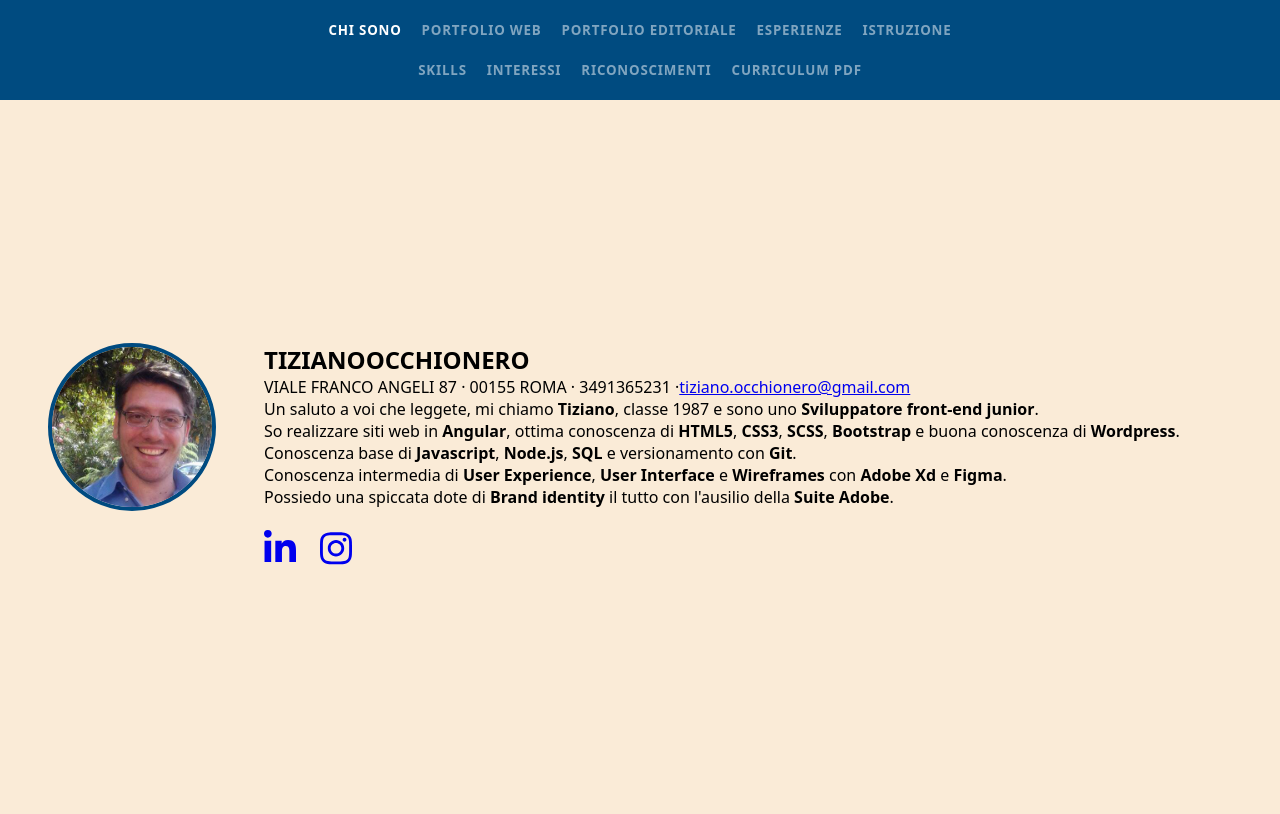
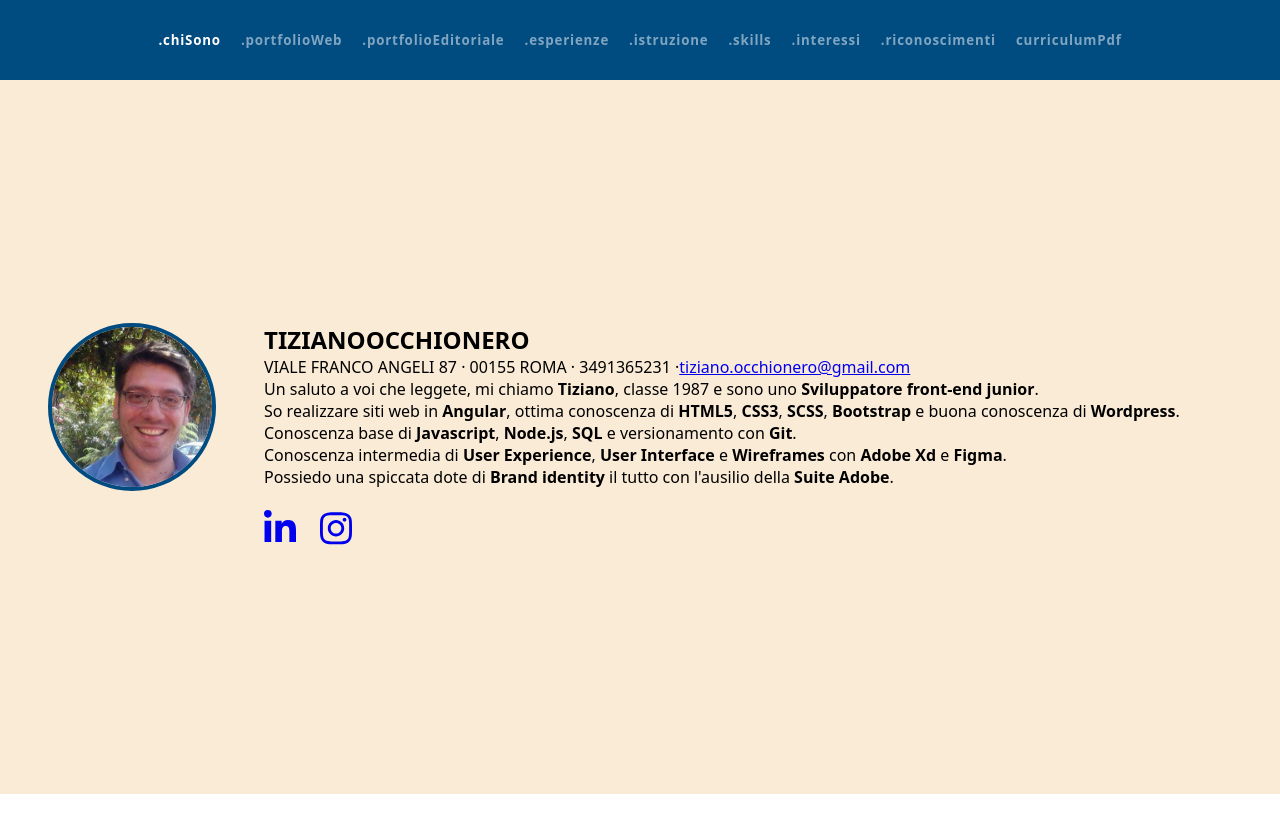
Before and after one commit to tiziano-occhionero/CvTizianoOcchionero, an Angular app in the folder CvTizianoOcchionero/: page / in a window 1280 px wide. Built offline with nearby package versions, Linux system fonts and the light colour scheme.

Commit message:
navbar decente, sistemata

```diff
--- a/CvTizianoOcchionero/src/app/home/home.component.css
+++ b/CvTizianoOcchionero/src/app/home/home.component.css
@@ -42,6 +42,7 @@ section {
 
 .recapiti {
     display: flex;
+    flex-wrap: wrap;
 }
 
 .social-icon{
--- a/CvTizianoOcchionero/src/app/navbar/navbar.component.css
+++ b/CvTizianoOcchionero/src/app/navbar/navbar.component.css
@@ -1,20 +1,24 @@
 nav{
+
     display: flex;
     justify-content: center;
-    width: 100%;
-    height: 40px;
+    flex-wrap: wrap;
+    min-height: 60px;
     background-color: #004b80;
+    gap: 15px 20px;
+    padding: 10px 40px;
+
 }
 
 button{
-    margin: 0 10px;
+    /*margin: 10px;*/
     background-color: transparent;
     border: 0;
     color: rgba(255, 255, 255, 0.5);
     text-decoration: none;
     font-weight: 800;
     letter-spacing: 0.05rem;
-    text-transform: uppercase;
+
 }
 
 button:hover {
--- a/CvTizianoOcchionero/src/app/navbar/navbar.component.html
+++ b/CvTizianoOcchionero/src/app/navbar/navbar.component.html
@@ -1,13 +1,11 @@
-<nav style="padding-top: 10px; padding-bottom: 0;">
-    <button routerLink="" routerLinkActive="acceso">Chi sono</button>
-    <button routerLink="portfolioweb" routerLinkActive="acceso">Portfolio Web</button>
-    <button routerLink="portfolioeditoriale" routerLinkActive="acceso">Portfolio Editoriale</button>
-    <button routerLink="esperienze" routerLinkActive="acceso">Esperienze</button>
-    <button routerLink="studi" routerLinkActive="acceso">Istruzione</button>
+<nav>
+    <button routerLink="" routerLinkActive="acceso">.chiSono</button>
+    <button routerLink="portfolioweb" routerLinkActive="acceso">.portfolioWeb</button>
+    <button routerLink="portfolioeditoriale" routerLinkActive="acceso">.portfolioEditoriale</button>
+    <button routerLink="esperienze" routerLinkActive="acceso">.esperienze</button>
+    <button routerLink="studi" routerLinkActive="acceso">.istruzione</button>
+    <button routerLink="skills" routerLinkActive="acceso">.skills</button>
+    <button routerLink="interessi" routerLinkActive="acceso">.interessi</button>
+    <button routerLink="riconoscimenti" routerLinkActive="acceso">.riconoscimenti</button>
+    <button>curriculumPdf</button>
 </nav>
-<nav style="padding-bottom: 10px;">
-    <button routerLink="skills" routerLinkActive="acceso">Skills</button>
-    <button routerLink="interessi" routerLinkActive="acceso">Interessi</button>
-    <button routerLink="riconoscimenti" routerLinkActive="acceso">Riconoscimenti</button>
-    <button>Curriculum Pdf</button>
-</nav>
```
Also changed, not shown: CvTizianoOcchionero/src/app/navbar/navbar.component.ts (line endings or trailing spaces).
